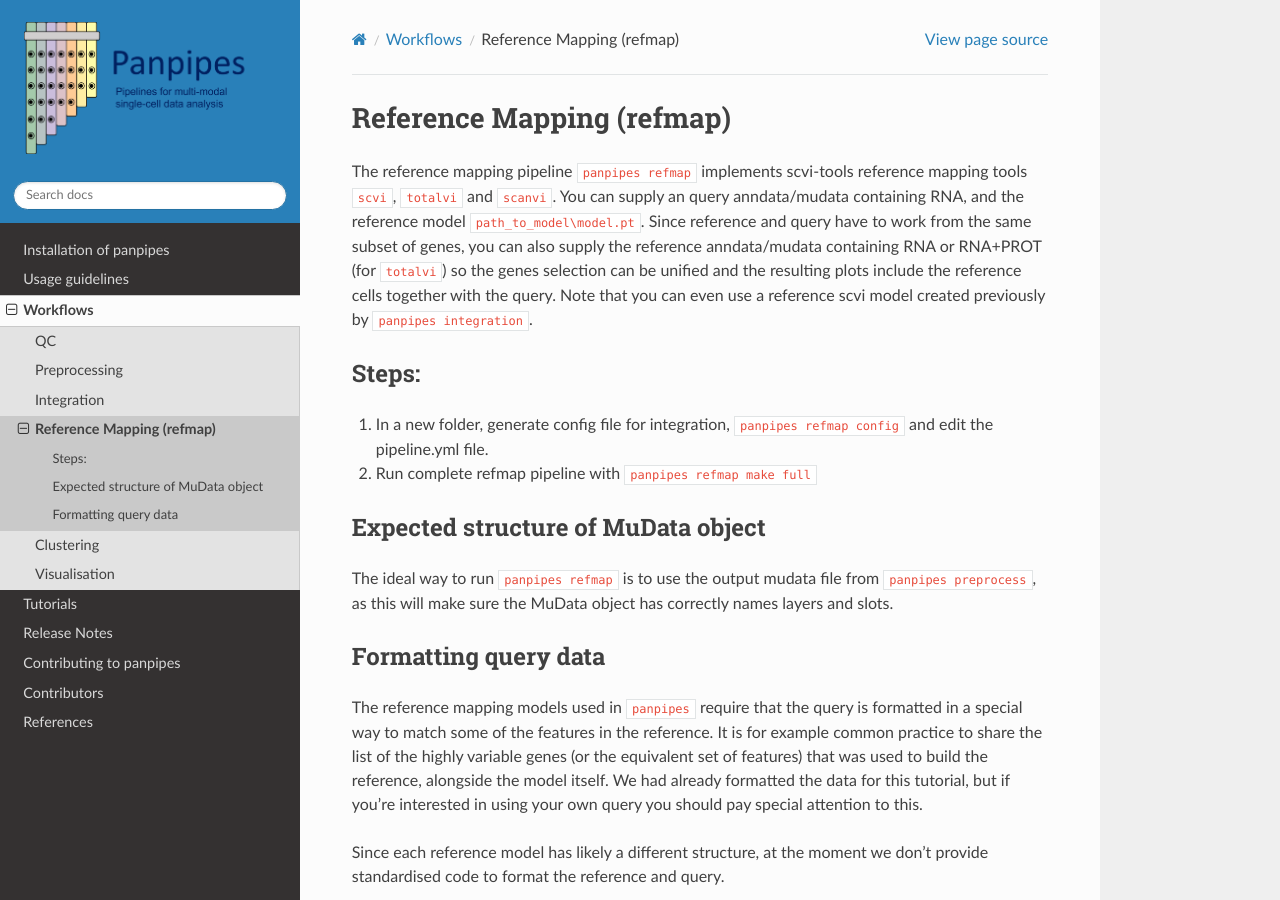
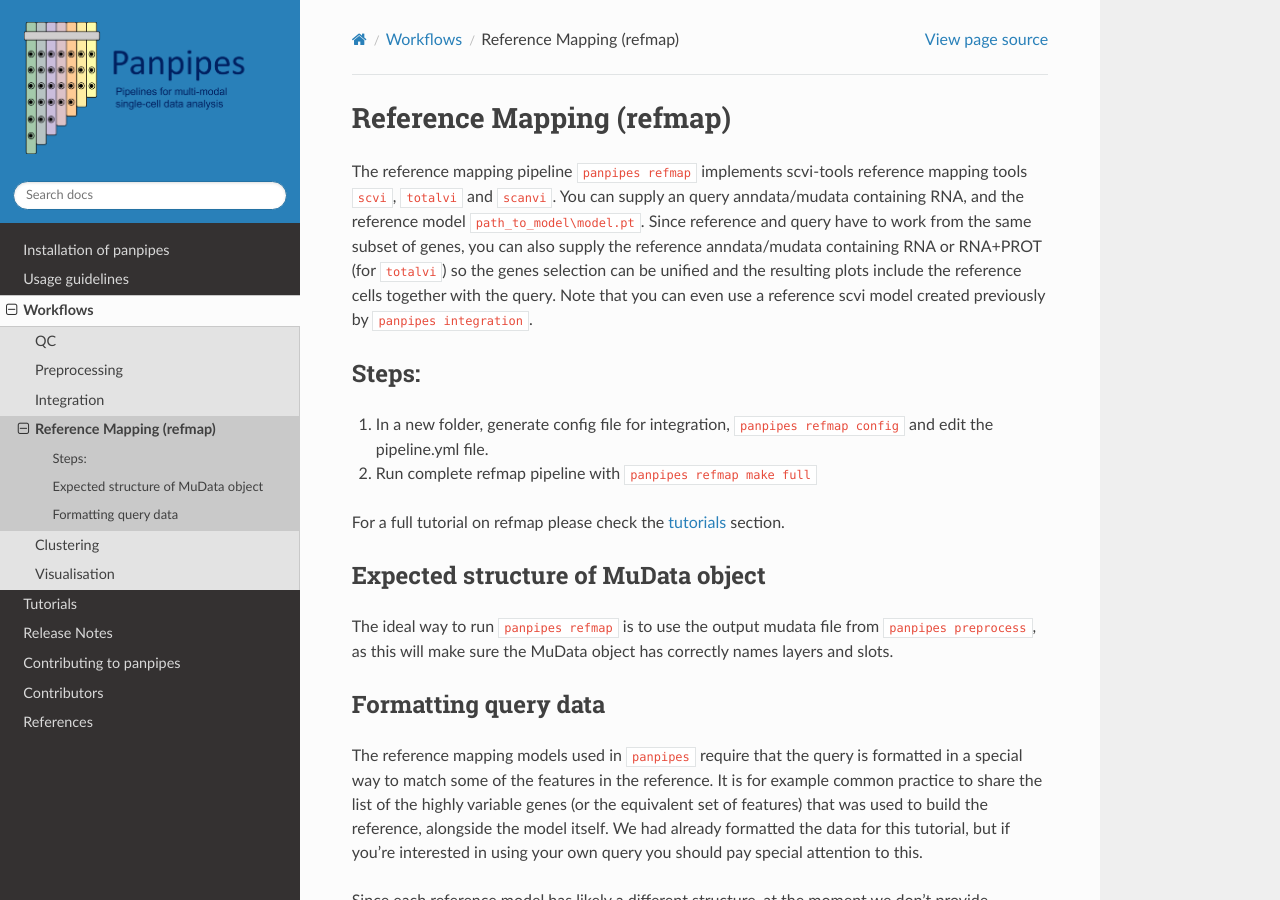
Before and after one commit to bio-la/panpipes-nextflow, a Sphinx documentation site: the page built from docs/workflows/refmap.md, in a window 1280 px wide and 900 px high. Built offline with Sphinx 7.4.7 and the Read the Docs theme 2.0.0, drawn with Linux system fonts in a browser that asks for light colours.

Commit message:
added link

```diff
--- a/docs/workflows/refmap.md
+++ b/docs/workflows/refmap.md
@@ -12,6 +12,7 @@ Steps:
     `panpipes refmap config` and edit the pipeline.yml file.
 2.  Run complete refmap pipeline with `panpipes refmap make full`
 
+For a full tutorial on refmap please check the [tutorials](https://panpipes-pipelines.readthedocs.io/en/latest/tutorials/index.html) section.
 
 ## Expected structure of MuData object
 The ideal way to run `panpipes refmap` is to use the output mudata file from `panpipes preprocess`, as this will make sure the MuData object has correctly names layers and slots.
```
